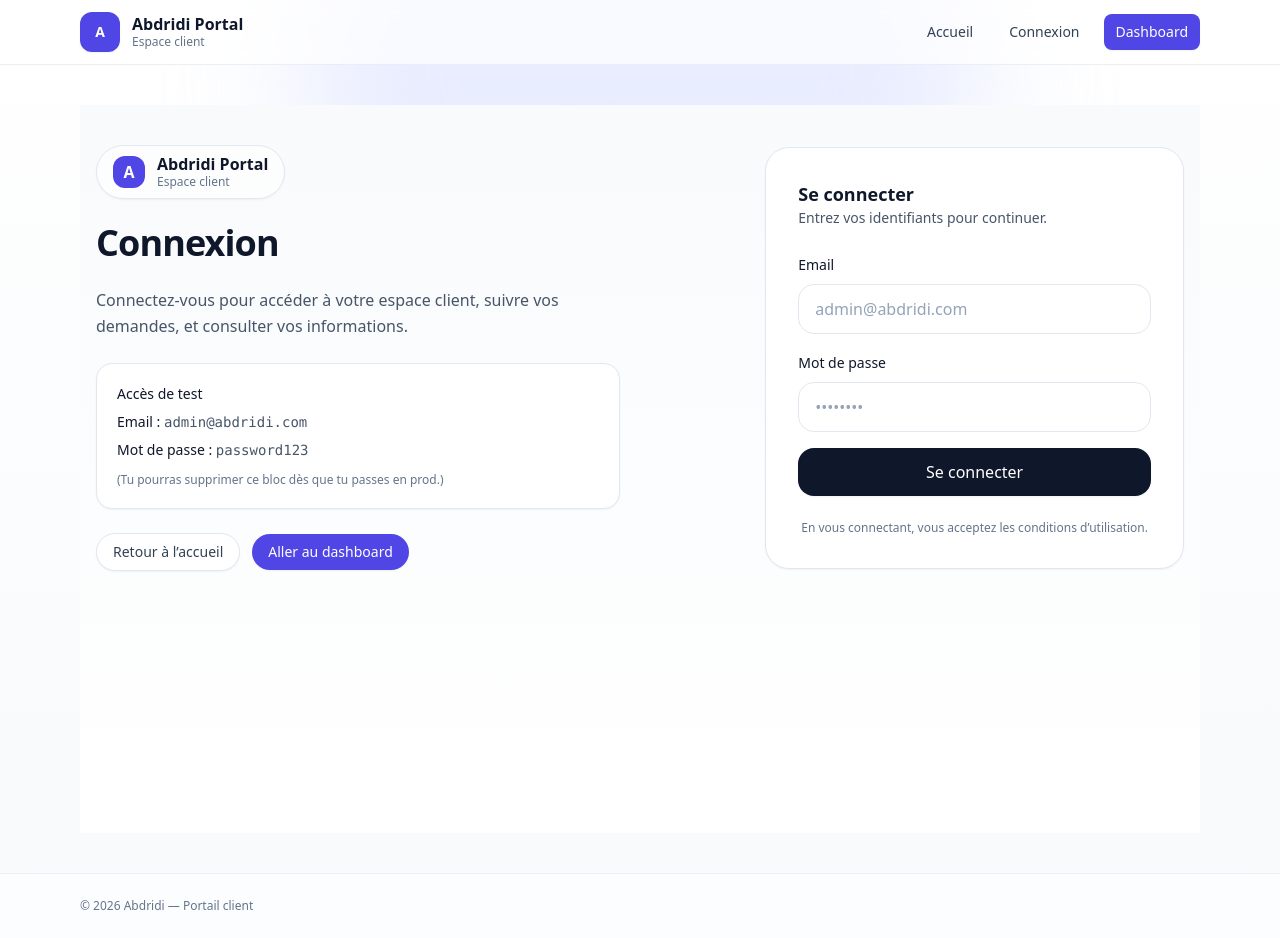
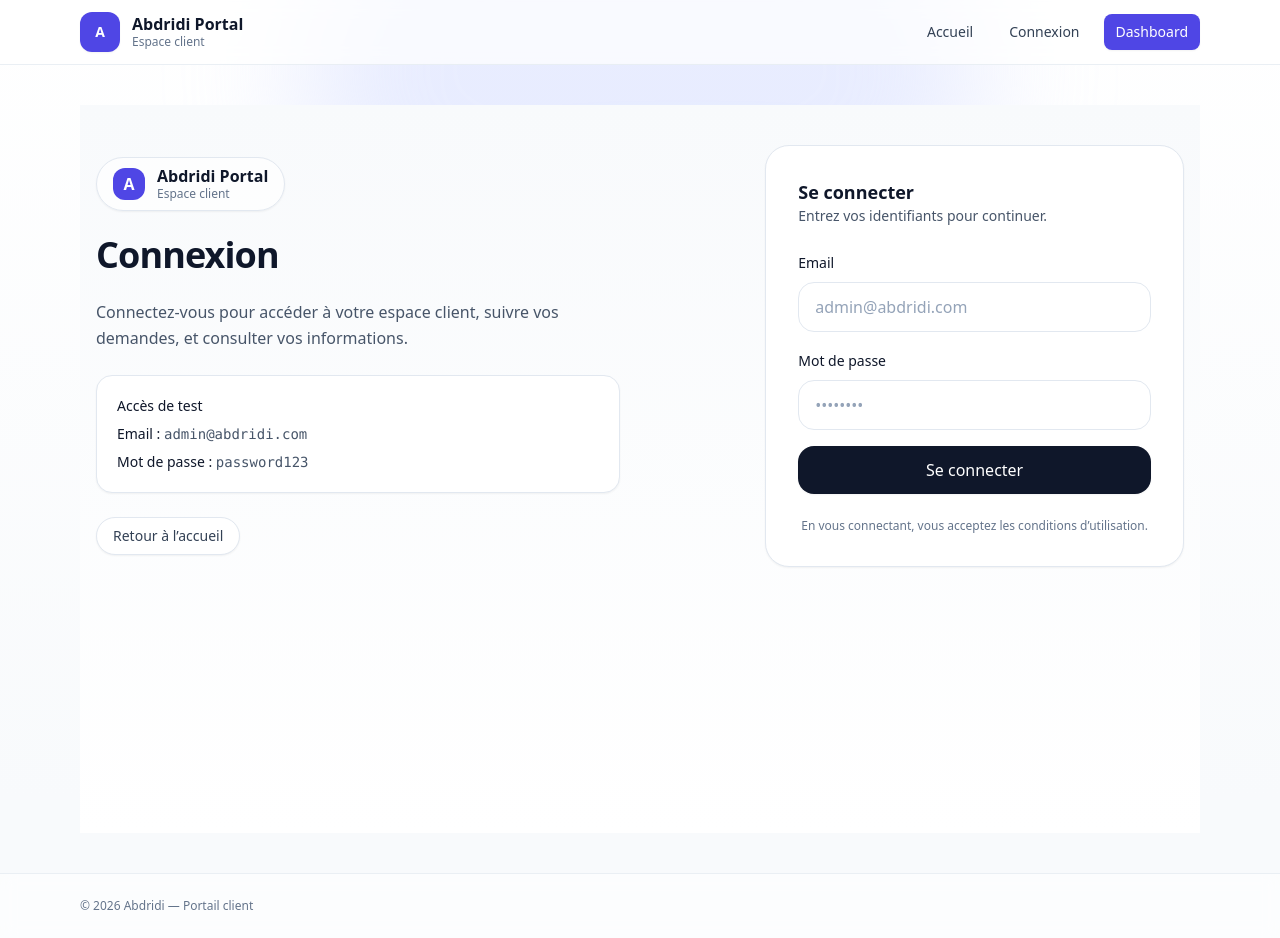
Before and after one commit to bilel83502-sketch/abdridi-portal, a Next.js app: page /login in a window 1280 px wide. Built offline with nearby package versions, Linux system fonts and the light colour scheme.

Commit message:
Update page.tsx

```diff
--- a/app/login/page.tsx
+++ b/app/login/page.tsx
@@ -1,18 +1,19 @@
-// app/login/page.tsx
 import Link from "next/link";
-import { redirect } from "next/navigation";
 import { loginAction } from "../../lib/auth";
 
-export default function LoginPage() {
-  // Si déjà connecté, on peut rediriger (optionnel)
-  // (si tu n'as pas de fonction isAuthed côté server, laisse ça comme ça)
-  // try { await requireAuth(); redirect("/dashboard"); } catch {}
+type LoginPageProps = {
+  searchParams?: {
+    error?: string;
+  };
+};
+
+export default function LoginPage({ searchParams }: LoginPageProps) {
+  const hasInvalidCredentials = searchParams?.error === "invalid_credentials";
 
   return (
     <main className="min-h-[calc(100vh-72px)] bg-gradient-to-b from-slate-50 to-white">
       <div className="mx-auto max-w-6xl px-4 py-10">
         <div className="grid gap-10 lg:grid-cols-2 lg:items-center">
-          {/* Colonne gauche (branding) */}
           <section className="space-y-6">
             <div className="inline-flex items-center gap-3 rounded-full border border-slate-200 bg-white/70 px-4 py-2 shadow-sm">
               <span className="grid h-8 w-8 place-items-center rounded-xl bg-indigo-600 text-white font-bold">
@@ -27,7 +28,7 @@ export default function LoginPage() {
             <h1 className="text-4xl font-semibold tracking-tight text-slate-900">
               Connexion
             </h1>
-            <p className="max-w-prose text-slate-600 leading-relaxed">
+            <p className="max-w-prose leading-relaxed text-slate-600">
               Connectez-vous pour accéder à votre espace client, suivre vos demandes,
               et consulter vos informations.
             </p>
@@ -44,9 +45,6 @@ export default function LoginPage() {
                   <span className="font-mono">password123</span>
                 </div>
               </div>
-              <p className="mt-3 text-xs text-slate-500">
-                (Tu pourras supprimer ce bloc dès que tu passes en prod.)
-              </p>
             </div>
 
             <div className="flex flex-wrap items-center gap-3 text-sm">
@@ -56,16 +54,9 @@ export default function LoginPage() {
               >
                 Retour à l’accueil
               </Link>
-              <Link
-                href="/dashboard"
-                className="rounded-full bg-indigo-600 px-4 py-2 text-white shadow-sm hover:bg-indigo-700"
-              >
-                Aller au dashboard
-              </Link>
             </div>
           </section>
 
-          {/* Colonne droite (formulaire) */}
           <section className="lg:justify-self-end">
             <div className="w-full max-w-md rounded-3xl border border-slate-200 bg-white p-8 shadow-sm">
               <div className="mb-6">
@@ -100,8 +91,11 @@ export default function LoginPage() {
                   />
                 </div>
 
-                {/* Si ton loginAction renvoie un query param ?error=1, on peut l'afficher */}
-                {/* (optionnel) */}
+                {hasInvalidCredentials ? (
+                  <p className="rounded-xl border border-red-200 bg-red-50 px-3 py-2 text-sm text-red-700">
+                    Email ou mot de passe incorrect.
+                  </p>
+                ) : null}
 
                 <button
                   type="submit"
```
